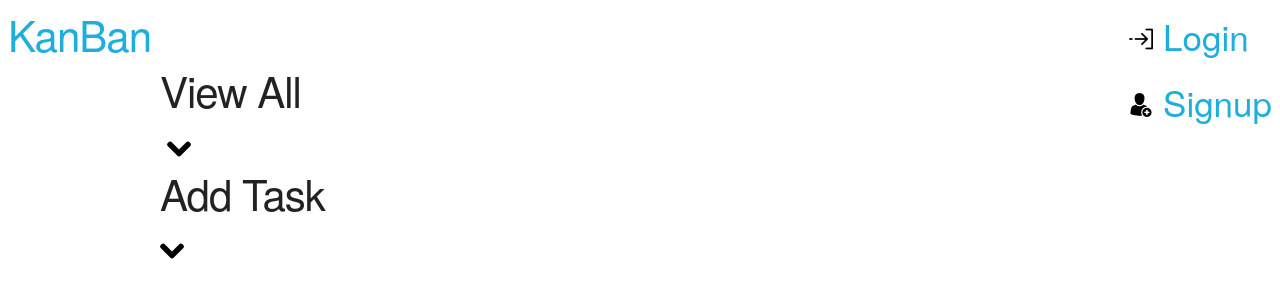
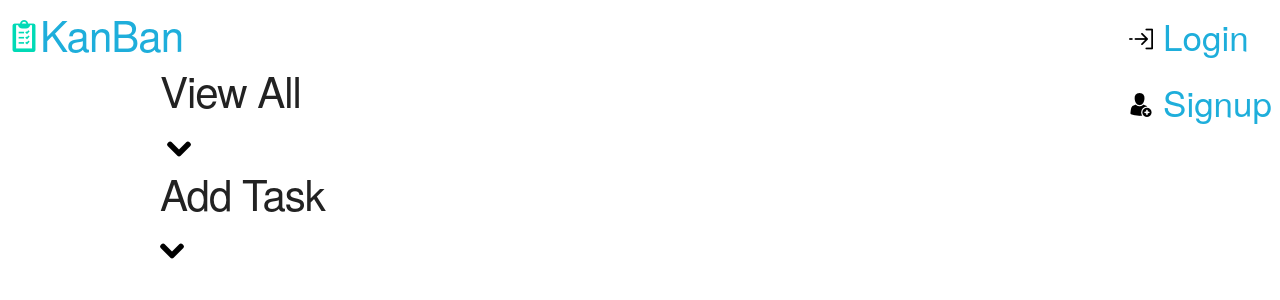
Before and after one commit to ryan-semmler/trello_clone, a Django app: page / in a window 1280 px wide. Shown: the top 300 px of the page. Run offline with Django 3.2, Linux system fonts and the light colour scheme; some libraries are stand-ins or nearby versions.

Commit message:
added favicons and image for 'KanBan'

```diff
--- a/kanban/static/js/kanban.js
+++ b/kanban/static/js/kanban.js
@@ -112,7 +112,7 @@ $('#allTasks').on('click', ".editTask", function(event) {
             data: $form,
             success: function(results) {
                 console.log("editted");
-                $success = $('<h2 id="success">Task Added!</h2>');s
+                $success = $('<h2 id="success">Task Added!</h2>');
             }
         })
     });
--- a/tasks/templates/tasks/base.html
+++ b/tasks/templates/tasks/base.html
@@ -4,12 +4,13 @@
     <head>
         <meta charset="utf-8">
         <title>Kanban</title>
+        <link rel="shortcut icon" href="{% static 'img/k.png' %}"/>
         <link rel=stylesheet type="text/css" href='https://cdnjs.cloudflare.com/ajax/libs/skeleton/2.0.4/skeleton.min.css'/>
         <link rel=stylesheet type="text/css" href= "{% static 'css/kanban.css'%}"/>
     </head>
     <body>
         <navbar id="nav">
-          <h2 class="u-pull-left"><a href="/">KanBan</a></h2>
+          <h2 class="u-pull-left"><a href="/"><img src="{% static 'img/kanban.png'%}"/>KanBan</a></h2>
           {% if user.is_authenticated %}
           <ul>
           <li><a href="/profile" ><img src="{% static 'img/user.png'%}" alt='User'/>  Welcome, {{user}} </a></li>
```
Also changed, not shown: kanban/static/img/kanban.png.
